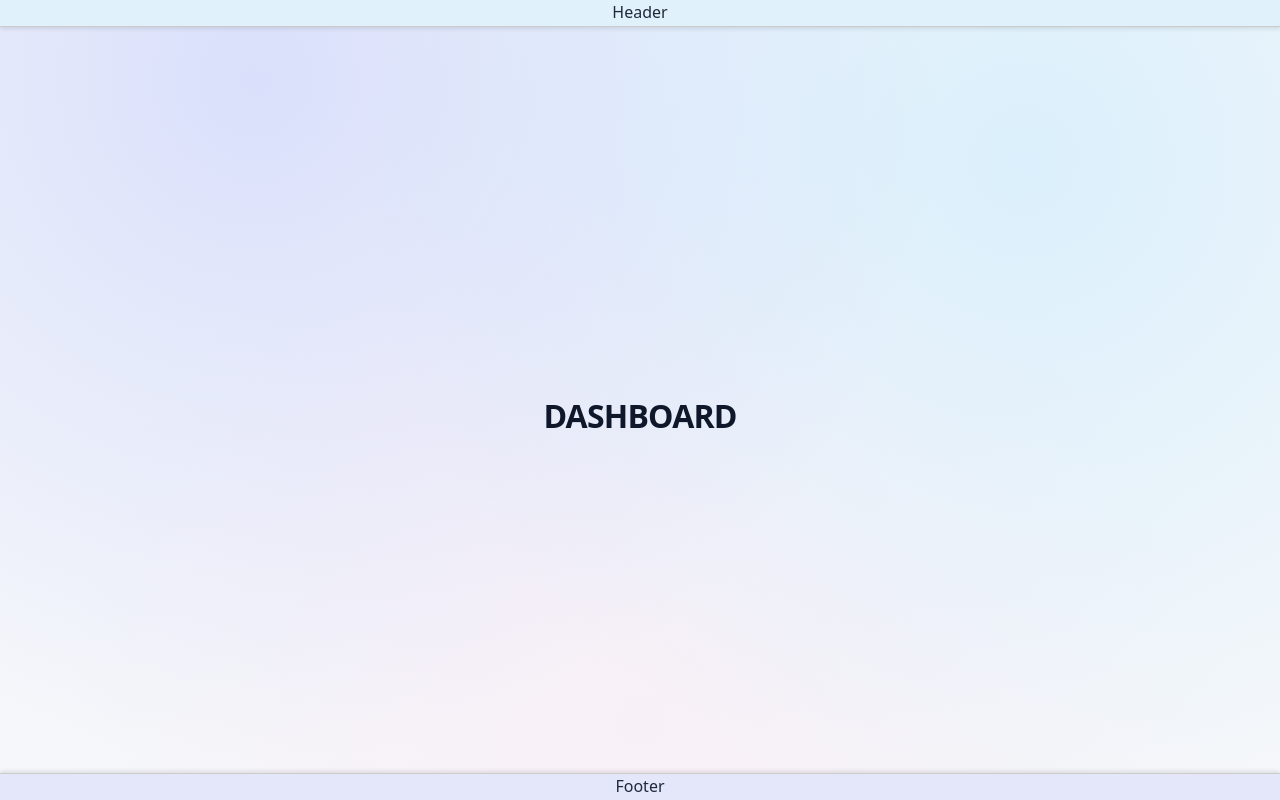
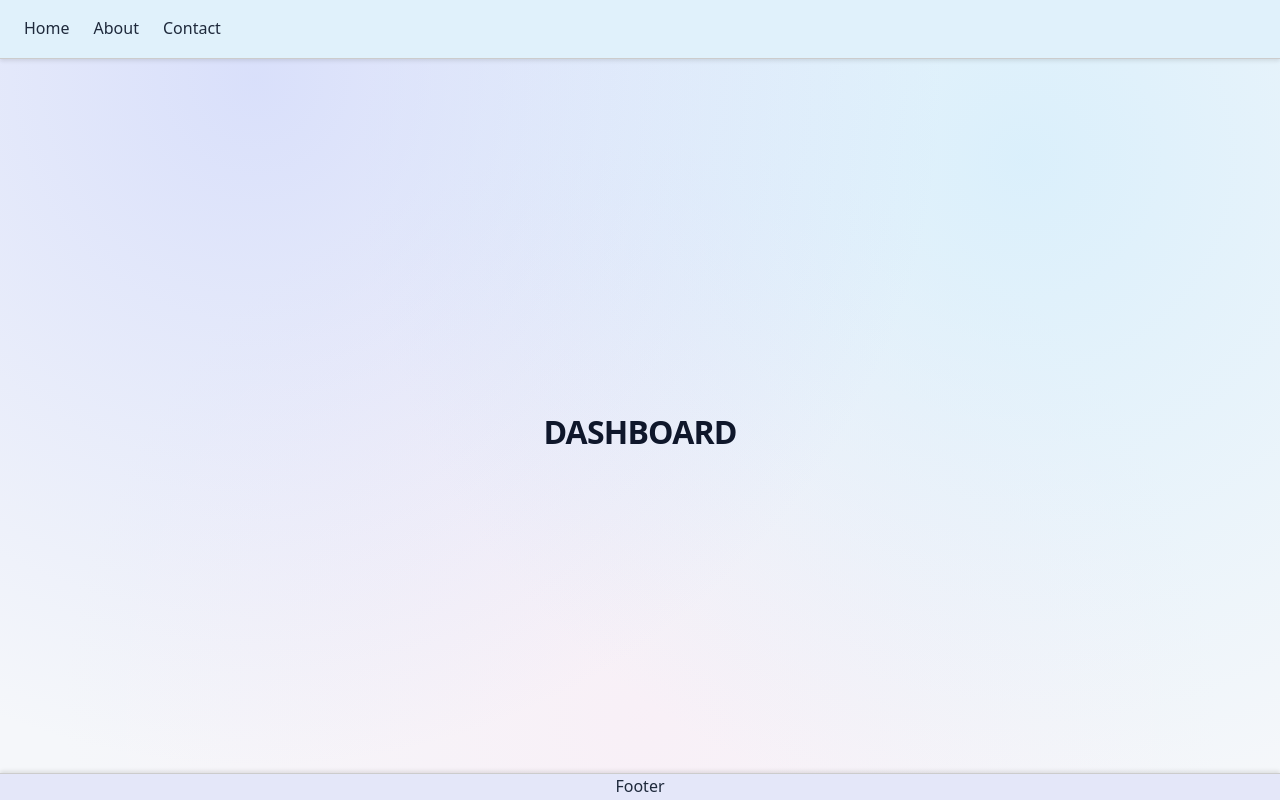
Before and after one commit to JeongHun4035/react-dev, a React (Vite) app: page /dasghboard in a window 1280 px wide. Built offline with nearby package versions, Linux system fonts and the light colour scheme.

Commit message:
header default style

```diff
--- a/src/components/layouts/Header/Header.css
+++ b/src/components/layouts/Header/Header.css
@@ -1,9 +1,22 @@
 .header-area {
     display: flex;
-    flex-direction: column;
-    align-items: center;
     width: 100%;
     background-color: #E0F1FB;
     border-bottom: 1px solid #ccc;
     box-shadow: 0 2px 4px rgba(0, 0, 0, 0.1);
 }
+
+.header-items {
+  display: flex;
+  flex-direction: row;
+  align-items: center;
+  gap: 24px;
+  padding: 16px 24px;
+  .header-item {
+    cursor: pointer;
+    &:hover {
+      color: #007BFF;
+      font-weight: bold;
+    }
+  }
+}
--- a/src/components/layouts/Header/Header.tsx
+++ b/src/components/layouts/Header/Header.tsx
@@ -1,9 +1,39 @@
 import './Header.css'
+import type { HeaderItemProps } from '@/types/interfaces/header'
+
+
+const HeaderItem: React.FC = () => {
+
+  const HeaderItems: HeaderItemProps[] = [
+    {
+      id: 1,
+      name: 'Home',
+    },
+    {
+      id: 2,
+      name: 'About',
+    },
+    {
+      id: 3,
+      name: 'Contact',
+    },
+  ]
+
+  return (
+    <div className="header-items" >
+      {HeaderItems.map(item => (
+        <div className="header-item" key={item.id}>
+          {item.name}
+        </div>
+      ))}
+    </div>
+  )
+}
 
 const LayoutHeader: React.FC = () => {
   return (
     <div className="header-area">
-      Header
+      <HeaderItem />
     </div>
   )
 }
--- a/src/layouts/Layout/Layout.css
+++ b/src/layouts/Layout/Layout.css
@@ -1,15 +1,10 @@
 .layout {
   min-height: 100vh;
-
   display: grid;
   grid-template-rows: auto 1fr auto;
 }
 
 .header {
-  display: flex;
-  flex-direction: column;
-  justify-content: center;
-  align-items: center;
   width: 100%;
 }
 
@@ -22,7 +17,7 @@
 }
 
 .footer {
-    display: flex;
+  display: flex;
   flex-direction: column;
   justify-content: center;
   align-items: center;
--- /dev/null
+++ b/src/types/interfaces/header/index.ts
@@ -0,0 +1,4 @@
+export interface HeaderItemProps {
+  id: number,
+  name: string,
+}
```
